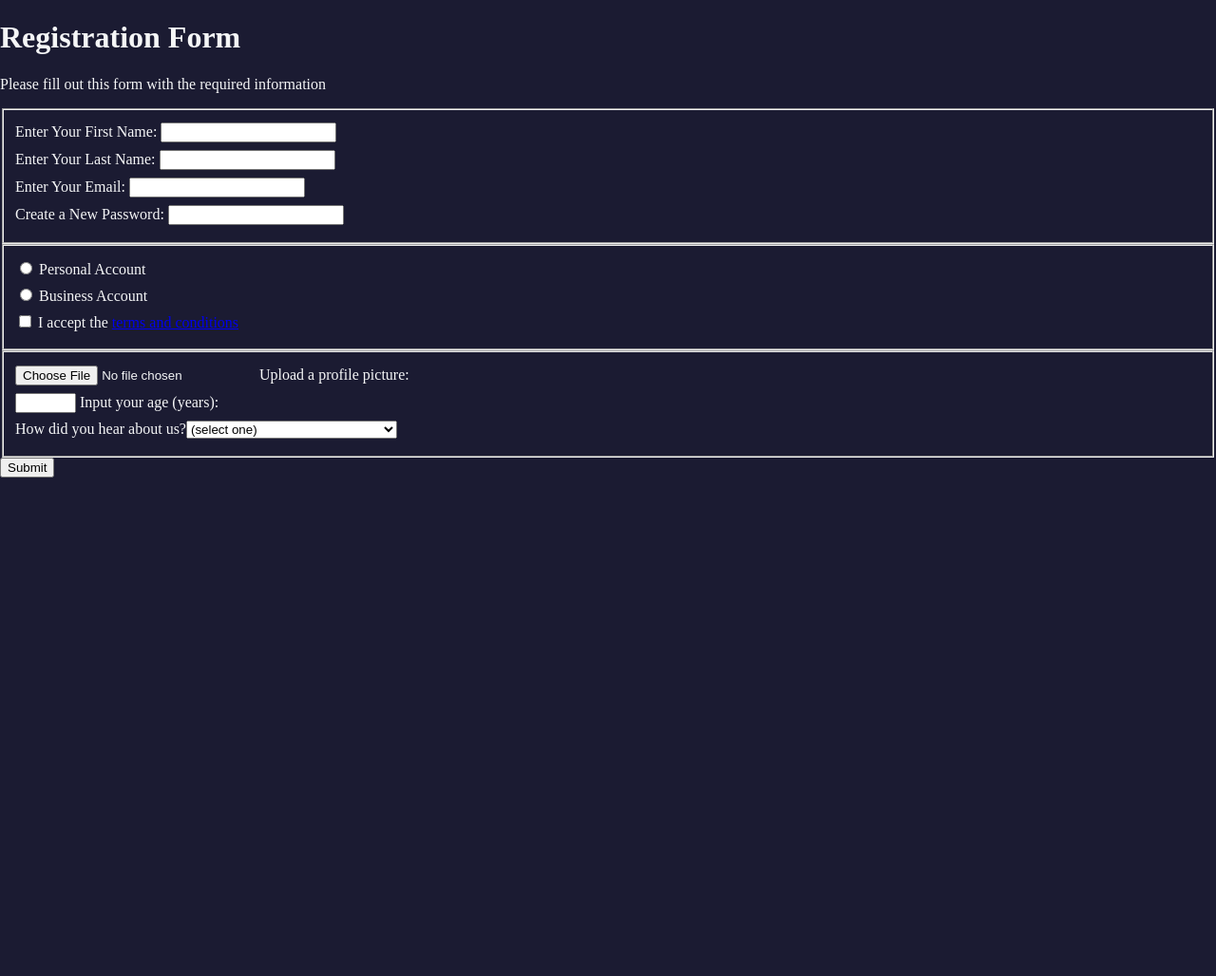
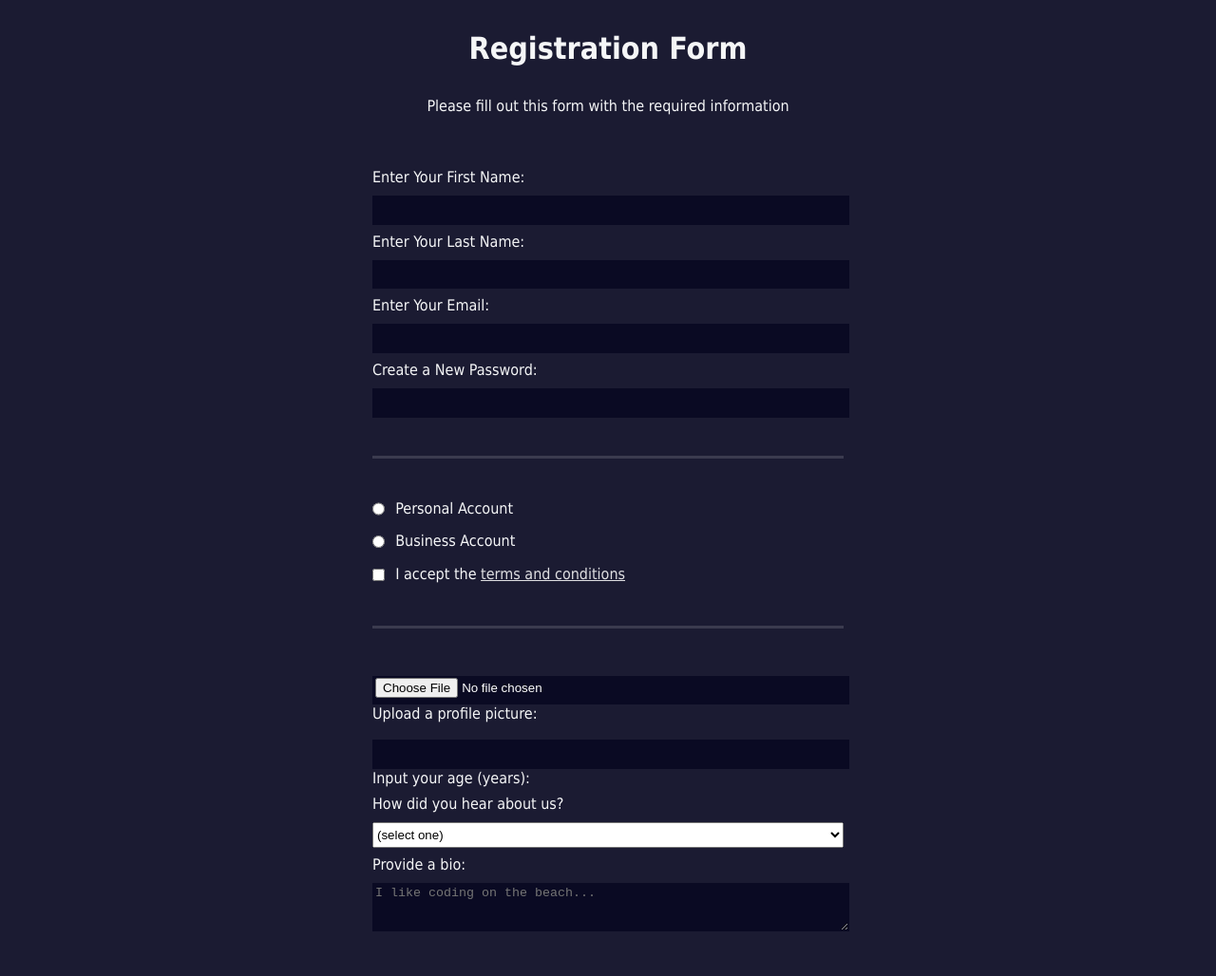
Before and after one commit to danielKulka/Registration-Form, a plain HTML site: page index.html in a window 1280 px wide. Shown: the top 1028 px of the page at 95% size. Before the commit the page ends 821 px from the top, so only its background shows below. Drawn offline with Linux system fonts and the light colour scheme.

Commit message:
finished

```diff
--- a/index.html
+++ b/index.html
@@ -13,17 +13,21 @@
     <form action="https://register-demo.freecodecamp.org" method="post">
       <fieldset>
         <label for="first-name"
-          >Enter Your First Name: <input id="first-name" type="text" required
+          >Enter Your First Name:
+          <input name="first-name" id="first-name" type="text" required
         /></label>
         <label for="last-name"
-          >Enter Your Last Name: <input id="last-name" type="text" required
+          >Enter Your Last Name:
+          <input name="last-name" id="last-name" type="text" required
         /></label>
         <label for="email"
-          >Enter Your Email: <input id="email" type="email" required
+          >Enter Your Email:
+          <input name="email" id="email" type="email" required
         /></label>
         <label for="new-password"
           >Create a New Password:
           <input
+            name="new-password"
             id="new-password"
             type="password"
             required
@@ -32,29 +36,38 @@
       </fieldset>
       <fieldset>
         <label for="personal-account">
-          <input type="radio" name="account-type" id="personal-account" />
+          <input class="inline" type="radio" name="account-type" id="personal-account" />
           Personal Account
         </label>
         <label for="business-account">
-          <input type="radio" name="account-type" id="business-account" />
+          <input class="inline" type="radio" name="account-type" id="business-account" />
           Business Account
         </label>
         <label for="terms-and-conditions">
-          <input type="checkbox" required id="terms-and-conditions" /> I accept
-          the
+          <input
+          class="inline"
+          type="checkbox"
+            required
+            name="terms-and-conditions"
+            id="terms-and-conditions"
+          />
+          I accept the
           <a href="https://www.freecodecamp.org/news/terms-of-service/"
             >terms and conditions</a
           >
         </label>
       </fieldset>
       <fieldset>
-        <label for=""><input type="file" /> Upload a profile picture: </label>
-        <label for=""
-          ><input type="number" min="13" max="120" /> Input your age
-          (years):</label
+        <label for="profile-picture"
+          ><input name="profile-picture" id="profile-picture" type="file" />
+          Upload a profile picture:
+        </label>
+        <label for="age"
+          ><input name="age" id="age" type="number" min="13" max="120" /> Input
+          your age (years):</label
         >
-        <label for=""
-          >How did you hear about us?<select name="" id="">
+        <label for="referrer"
+          >How did you hear about us?<select name="referrer" id="referrer">
             <option value="">(select one)</option>
             <option value="1">freeCodeCamp News</option>
             <option value="2">freeCodeCamp YouTube Channel</option>
@@ -62,6 +75,16 @@
             <option value="4">Other</option>
           </select></label
         >
+        <label for="bio"
+          >Provide a bio:
+          <textarea
+            name="bio"
+            id="bio"
+            cols="30"
+            rows="3"
+            placeholder="I like coding on the beach..."
+          ></textarea>
+        </label>
       </fieldset>
       <input type="submit" value="Submit" />
     </form>
--- a/styles.css
+++ b/styles.css
@@ -1,6 +1,8 @@
 body {
   width: 100%;
   height: 100vh;
+  font-family: Tahoma, Verdana, sans-serif;
+  font-size: 16px;
   margin: 0;
   background-color: #1b1b32;
   color: #f5f6f7;
@@ -10,3 +12,64 @@ label {
   display: block;
   margin: 0.5rem 0;
 }
+
+h1,p{
+  margin: 1em auto;
+  text-align: center;
+}
+
+form{
+  margin: 0 auto;
+  max-width: 500px;
+  min-width: 300px;
+  width: 60vw;
+  padding-bottom: 2em;
+}
+
+fieldset{
+  border: none;
+  border-bottom: 3px solid #3b3b4f;
+  padding: 2rem 0;
+}
+
+fieldset:last-of-type{
+  border-bottom: none;
+}
+
+input,textarea,select{
+  width: 100%;
+  margin: 10px 0 0;
+  min-height: 2em;
+}
+
+.inline{
+  width: unset;
+  margin: 0 0.5em 0 0;
+  vertical-align: middle;
+}
+
+input,textarea{
+  background-color: #0a0a23;
+  border: 1px solid #0a0a23;
+  color: #fff;
+  min-height: 2em;
+}
+
+input[type="submit"]{
+  display: block;
+  width: 60%;
+  min-width: 300px;
+  margin: 1em auto;
+  height: 2em;
+  font-size: 1.1rem;
+  background-color: #3b3b4f;
+  border-color: white;
+}
+
+input[type="file"]{
+  padding: 1px 2px;
+}
+
+a{
+  color: #dfdfe2;
+}
```
